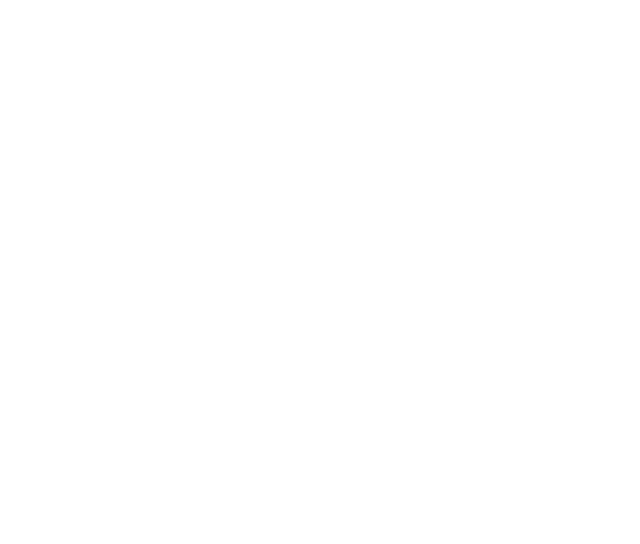
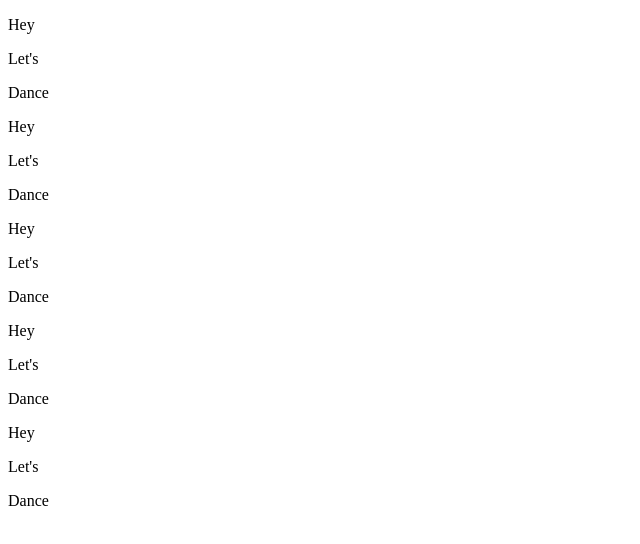
Before and after one commit to Andrew2432/flexGallery, a plain HTML site: page index.html in a window 1280 px wide. Shown: the whole page, without its empty margins (0-640 px from the left). Drawn offline with Linux system fonts and the light colour scheme.

Commit message:
Develop structure in index.html

```diff
--- a/index.html
+++ b/index.html
@@ -7,6 +7,35 @@
     <link rel="stylesheet" href="public/css/style.css" />
   </head>
   <body>
+    <main>
+      <section class="panels">
+        <div class="panel panel1">
+          <p>Hey</p>
+          <p>Let's</p>
+          <p>Dance</p>
+        </div>
+        <div class="panel panel2">
+          <p>Hey</p>
+          <p>Let's</p>
+          <p>Dance</p>
+        </div>
+        <div class="panel panel3">
+          <p>Hey</p>
+          <p>Let's</p>
+          <p>Dance</p>
+        </div>
+        <div class="panel panel4">
+          <p>Hey</p>
+          <p>Let's</p>
+          <p>Dance</p>
+        </div>
+        <div class="panel panel5">
+          <p>Hey</p>
+          <p>Let's</p>
+          <p>Dance</p>
+        </div>
+      </section>
+    </main>
     <script src="public/js/app.js"></script>
   </body>
 </html>
```
